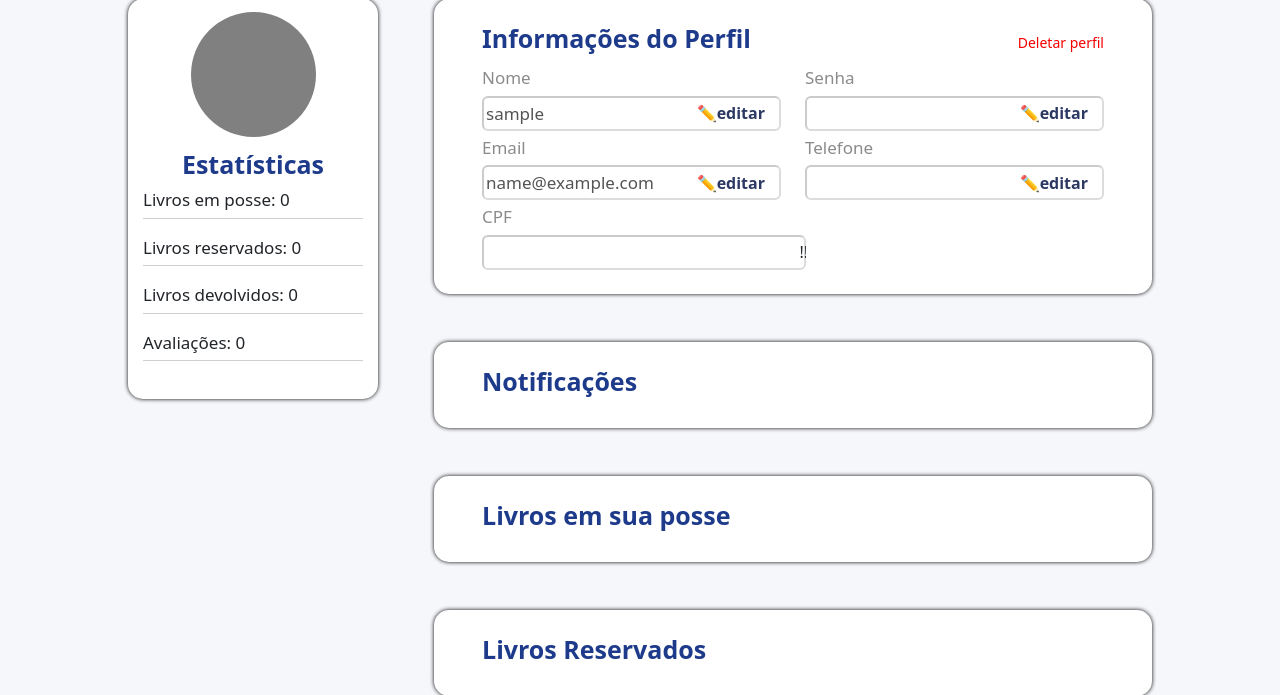
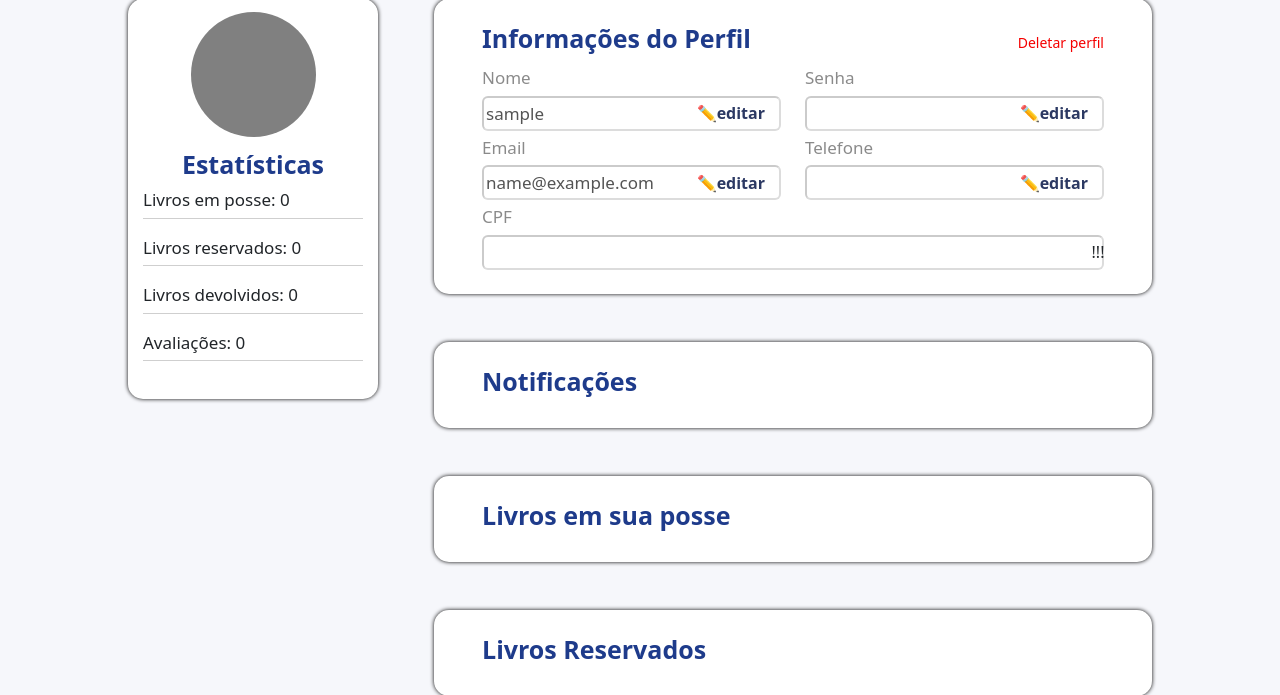
Before and after one commit to SENAI-Morvan-Figueiredo/Os-3-mosqueteiros---Biblioteca, a Django app: page /user/tela_perfil/ in a window 1280 px wide. Shown: the part 434-1129 px from the top of the page. Run offline with Django 5.2, Linux system fonts and the light colour scheme; the visitor is signed in with stand-in values (Sample User, id 1); data that the repository does not hold is empty; some libraries are stand-ins or nearby versions.

Commit message:
Tela perfil corrigida;
Tela detalhe livros altera se o usuário já houver reservado/emprestado o livro.

```diff
--- a/BibliotecaEstrela/User/templates/User/tela_perfil.html
+++ b/BibliotecaEstrela/User/templates/User/tela_perfil.html
@@ -50,7 +50,7 @@
                         <form method="POST" id="perfilForm" class="d-flex flex-column gap-2 w-100">
                             {% csrf_token %}
 
-                            <div class="d-flex flex-row gap-4">
+                            <div class="d-flex flex-row gap-4 col-12">
                                 <div class="campo-perfil d-flex flex-column flex-grow-1">
                                     <label for="username" class="align-self-start">Nome</label>
 
@@ -73,7 +73,7 @@
                                 </div>
                             </div>
 
-                            <div class="d-flex flex-row gap-4">
+                            <div class="d-flex flex-row gap-4 col-12">
                                 <div class="campo-perfil d-flex flex-column flex-grow-1">
                                     <label for="email" class="align-self-start">Email</label>
 
@@ -95,7 +95,7 @@
                                 </div>
                             </div>
 
-                            <div class="campo-perfil d-flex flex-column flex-grow-1">
+                            <div class="campo-perfil d-flex flex-column flex-grow-1 col-12">
                                 <label for="cpf" class="align-self-start">CPF</label>
                                 <div class="input-wrapper d-flex" id="animacao-cpf">
                                     {{ form.cpf }}
```
Also changed, not shown: BibliotecaEstrela/Livros/templates/Detalhes_Livro.html (+6 -3 lines), BibliotecaEstrela/Livros/views.py (+11 -2 lines).
